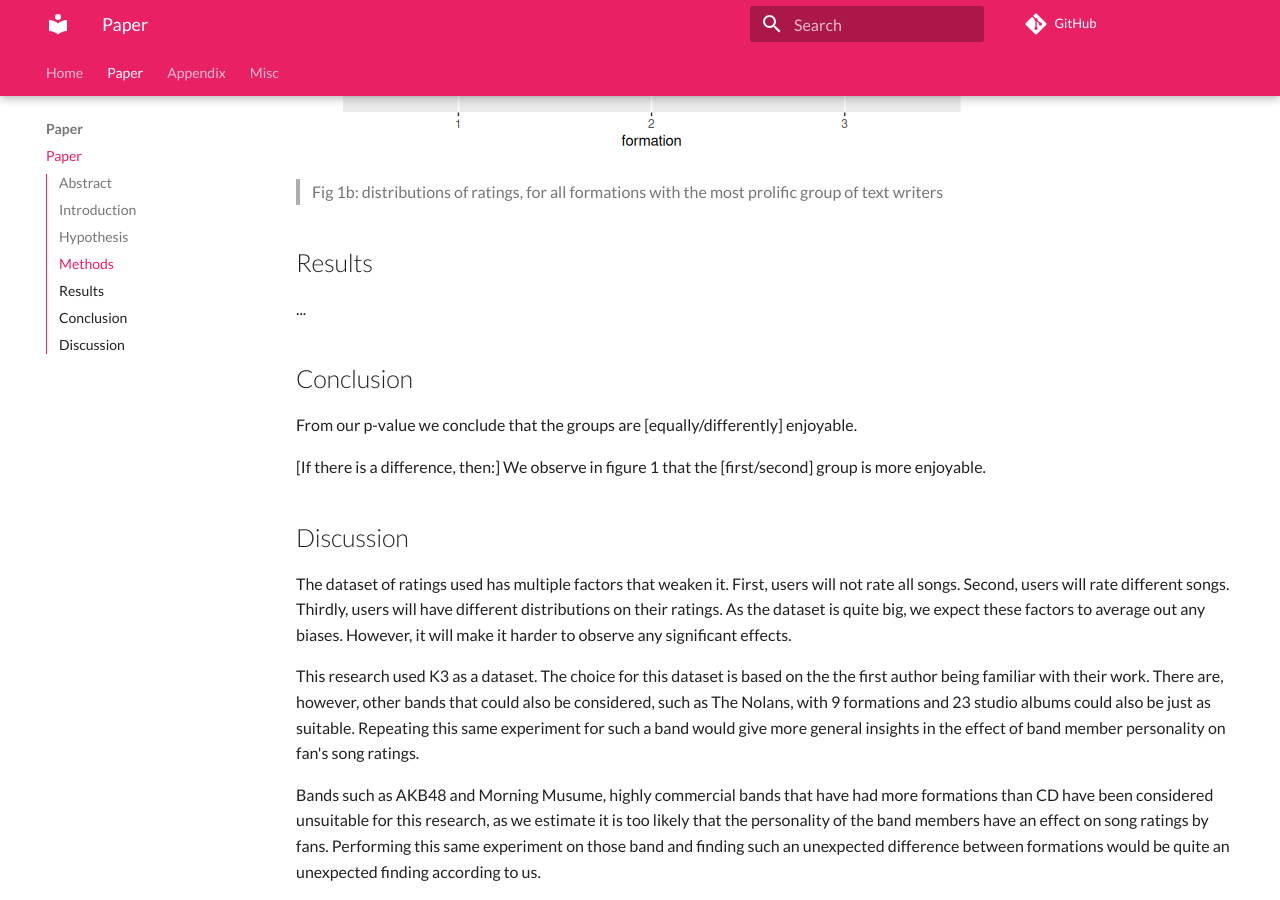
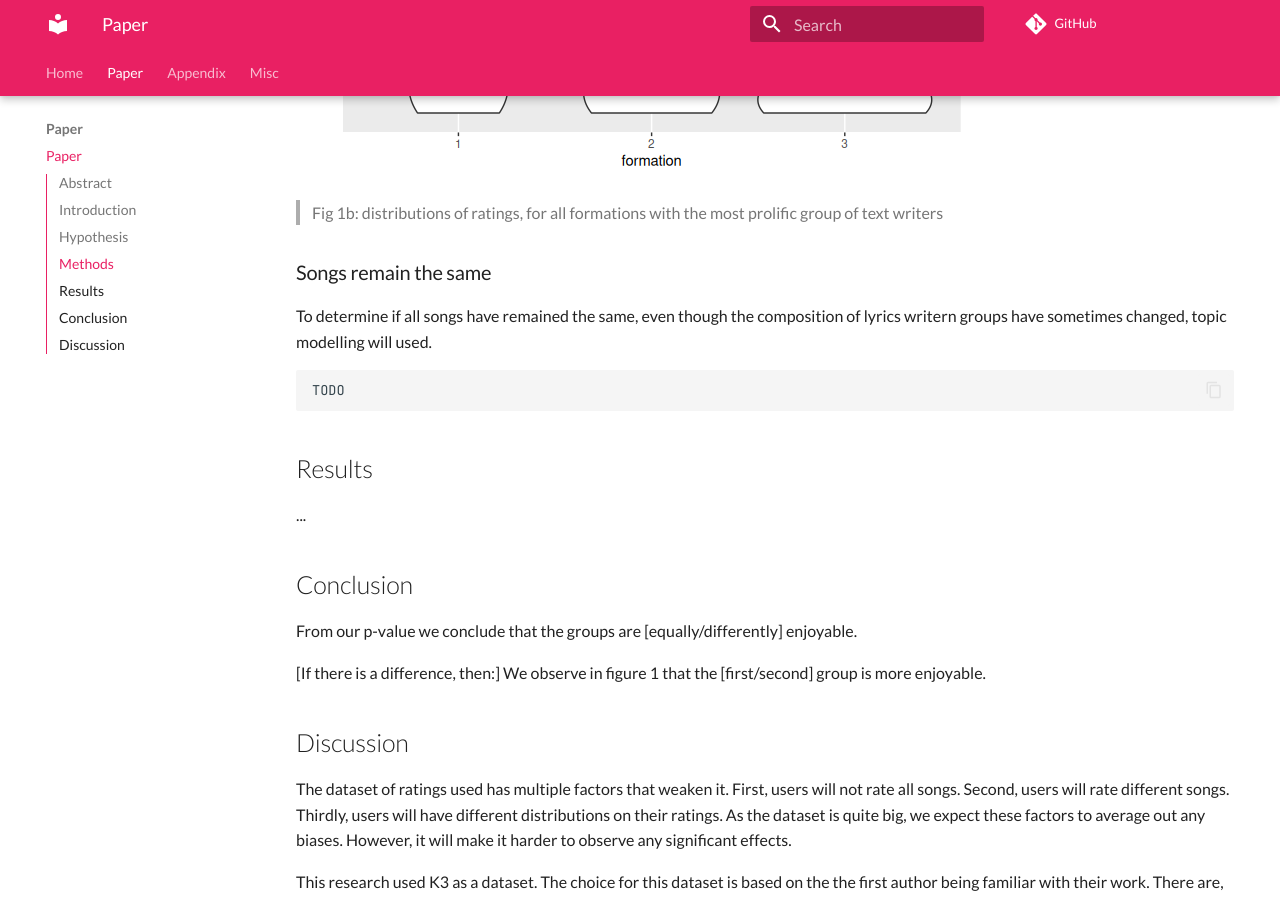
Before and after one commit to richelbilderbeek/paper_k3_ratings, an MkDocs documentation site: the page built from docs/paper.md, in a window 1280 px wide and 900 px high, scrolled down 4453 px. Built offline with MkDocs 1.6.1 and Material for MkDocs 9.7.7, drawn with Linux system fonts in a browser that asks for light colours; comment, search, counter and statistics services are not loaded; some of the changed text lies outside the part shown.

Commit message:
Test if songs stay the same

````diff
--- a/docs/paper.md
+++ b/docs/paper.md
@@ -87,7 +87,7 @@
 
 ## Methods
 
-### Song selection
+### Selection of songs
 
 ```mermaid
 flowchart TD
@@ -142,7 +142,7 @@
 The collected datasets can be downloaded from
 [https://github.com/richelbilderbeek/paper_k3_ratings](https://github.com/richelbilderbeek/paper_k3_ratings).
 
-### Statistical test
+### Statistical test to compare formations
 
 We do not assume that the
 ratings follows a normal distribution,
@@ -222,6 +222,16 @@
 > Fig 1b: distributions of ratings,
 > for all formations with the most prolific group of text writers
 
+### Songs remain the same
+
+To determine if all songs have remained the same, even though the
+composition of lyrics writern groups have sometimes changed,
+topic modelling will used.
+
+```text
+TODO
+```
+
 ## Results
 
 ...
````
Also changed, not shown: other parts of docs/paper.md (+1 -1 lines).
